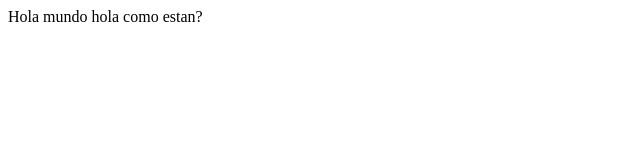
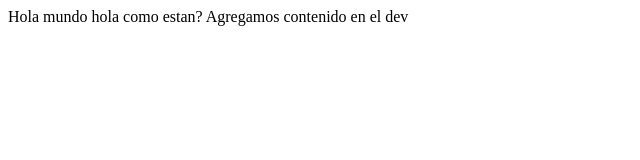
Before and after one commit to OswaldOniSango/proyecto-git-20211001, a plain HTML site: page index.html in a window 1280 px wide. Shown: the whole page, without its empty margins (0-640 px from the left). Drawn offline with Linux system fonts and the light colour scheme.

Commit message:
agregamos contenido en el index

```diff
--- a/index.html
+++ b/index.html
@@ -11,5 +11,7 @@
 
     hola como estan?
 
+    Agregamos contenido en el dev
+
 </body>
 </html>
```
